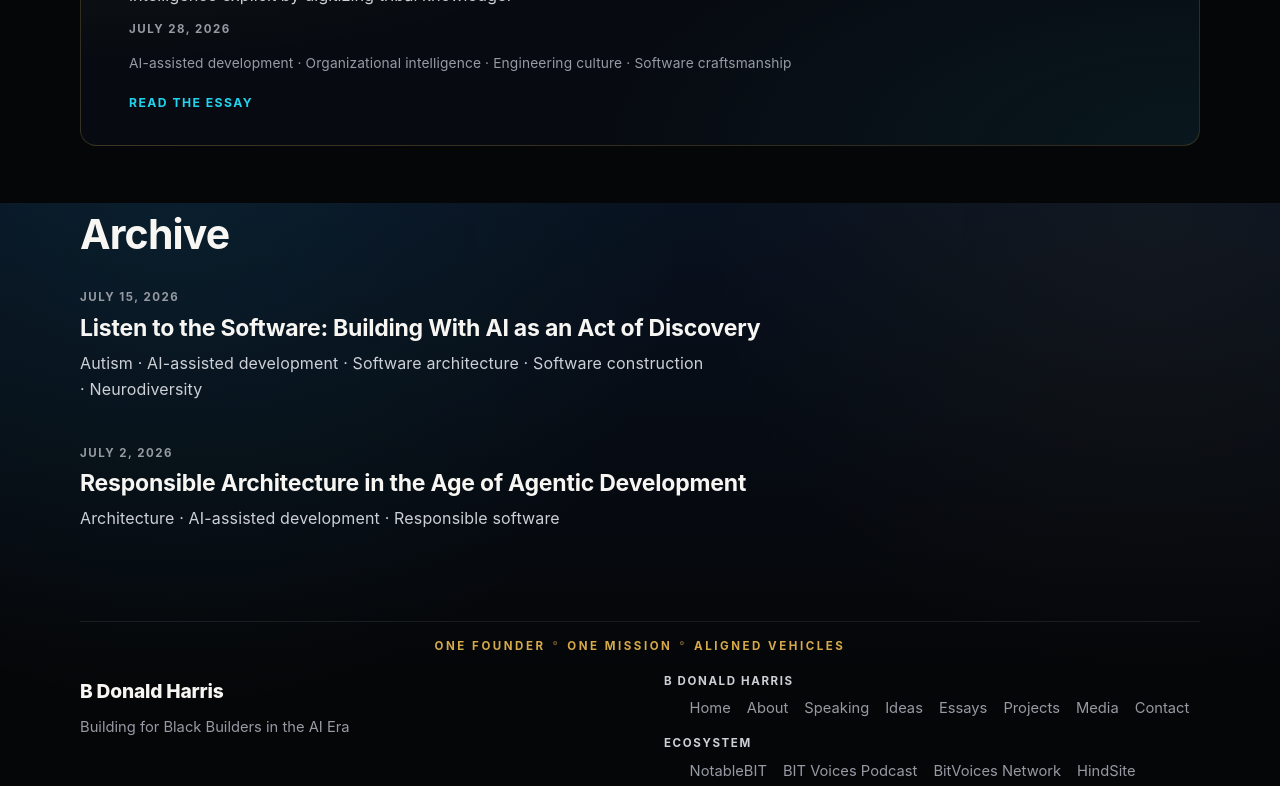
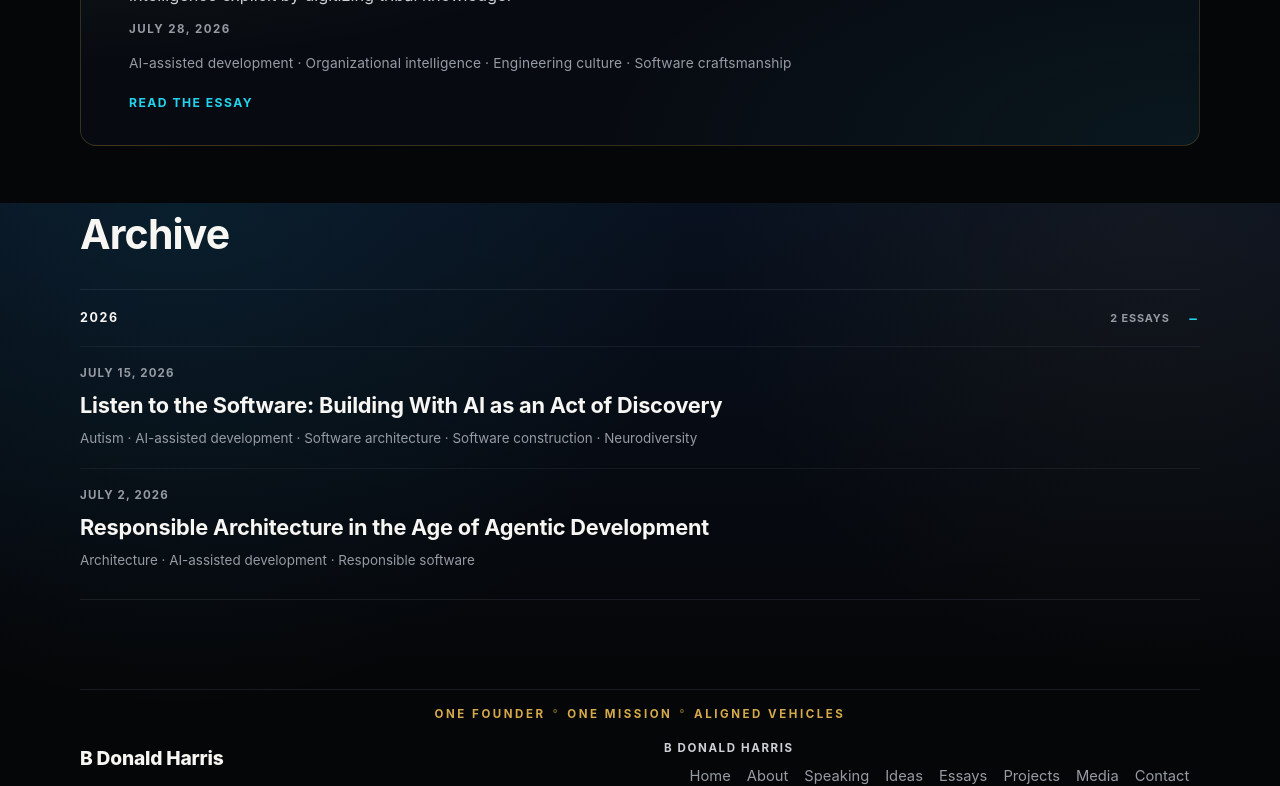
Before and after one commit to bdonaldharris/bdonaldharris.com, a Next.js app: page /writing in a window 1280 px wide. Shown: the part 597-1383 px from the top of the page. Built offline with nearby package versions, Linux system fonts and the light colour scheme.

Commit message:
Group Essays archive by year

```diff
--- a/app/writing/page.tsx
+++ b/app/writing/page.tsx
@@ -1,11 +1,7 @@
 import type { Metadata } from "next";
 import Link from "next/link";
-import {
-  formatWritingDate,
-  getPublishedWriting,
-  type WritingEntry,
-} from "@/lib/writing";
-import styles from "./essays.module.css";
+import { EssayArchive } from "@/components/writing/essay-archive";
+import { formatWritingDate, getPublishedWriting } from "@/lib/writing";
 
 const pageDescription =
   "Essays and working notes on the craft of building.";
@@ -24,45 +20,8 @@ export const metadata: Metadata = {
   },
 };
 
-function EntryMeta({ entry }: { entry: WritingEntry }) {
-  return (
-    <div className="writing-entry-meta">
-      <time dateTime={entry.publishedAt}>
-        {formatWritingDate(entry.publishedAt)}
-      </time>
-      {entry.updatedAt && entry.updatedAt !== entry.publishedAt && (
-        <span className="writing-updated">
-          Updated{" "}
-          <time dateTime={entry.updatedAt}>
-            {formatWritingDate(entry.updatedAt)}
-          </time>
-        </span>
-      )}
-    </div>
-  );
-}
-
-// Capitalizes only the tag's first character, preserving the rest as
-// authored (so "AI-assisted development" is untouched but "architecture"
-// reads as "Architecture").
 function formatTag(tag: string): string {
   return tag.charAt(0).toUpperCase() + tag.slice(1);
-}
-
-// Restrained inline metadata, not a control: tags here are informative only
-// (no tag pages exist yet), so they're rendered as plain dot-separated text
-// rather than list items styled like buttons/pills.
-function EntryTags({ tags }: { tags: string[] }) {
-  if (tags.length === 0) {
-    return null;
-  }
-
-  return (
-    <p className="writing-tags-meta">
-      <span className="sr-only">Tags: </span>
-      {tags.map(formatTag).join(" \u00B7 ")}
-    </p>
-  );
 }
 
 export default async function WritingPage() {
@@ -106,8 +65,24 @@ export default async function WritingPage() {
                   </Link>
                 </h2>
                 <p className="writing-featured-desc">{featured.description}</p>
-                <EntryMeta entry={featured} />
-                <EntryTags tags={featured.tags} />
+                <div className="writing-entry-meta">
+                  <time dateTime={featured.publishedAt}>
+                    {formatWritingDate(featured.publishedAt)}
+                  </time>
+                  {featured.updatedAt &&
+                    featured.updatedAt !== featured.publishedAt && (
+                      <span className="writing-updated">
+                        Updated{" "}
+                        <time dateTime={featured.updatedAt}>
+                          {formatWritingDate(featured.updatedAt)}
+                        </time>
+                      </span>
+                    )}
+                </div>
+                <p className="writing-tags-meta">
+                  <span className="sr-only">Tags: </span>
+                  {featured.tags.map(formatTag).join(" \u00B7 ")}
+                </p>
                 <p className="writing-featured-link">
                   <Link href={`/writing/${featured.slug}`}>
                     Read the essay
@@ -125,21 +100,7 @@ export default async function WritingPage() {
               <header className="writing-section-head">
                 <h2 id="writing-archive">Archive</h2>
               </header>
-              <ol className={`writing-list ${styles.archiveList}`}>
-                {archive.map((entry) => (
-                  <li key={entry.slug}>
-                    <article className={`writing-entry ${styles.archiveEntry}`}>
-                      <EntryMeta entry={entry} />
-                      <h3>
-                        <Link href={`/writing/${entry.slug}`}>
-                          {entry.title}
-                        </Link>
-                      </h3>
-                      <EntryTags tags={entry.tags} />
-                    </article>
-                  </li>
-                ))}
-              </ol>
+              <EssayArchive entries={archive} variant="page" />
             </section>
           )}
         </>
```
